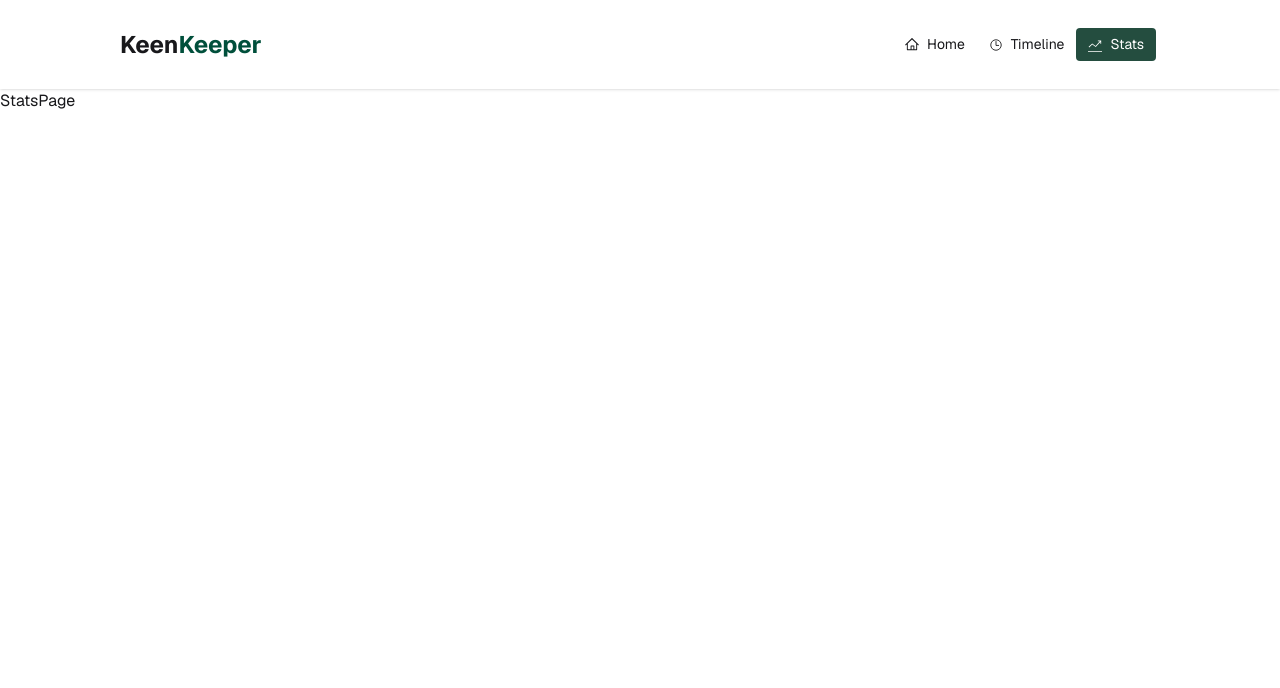
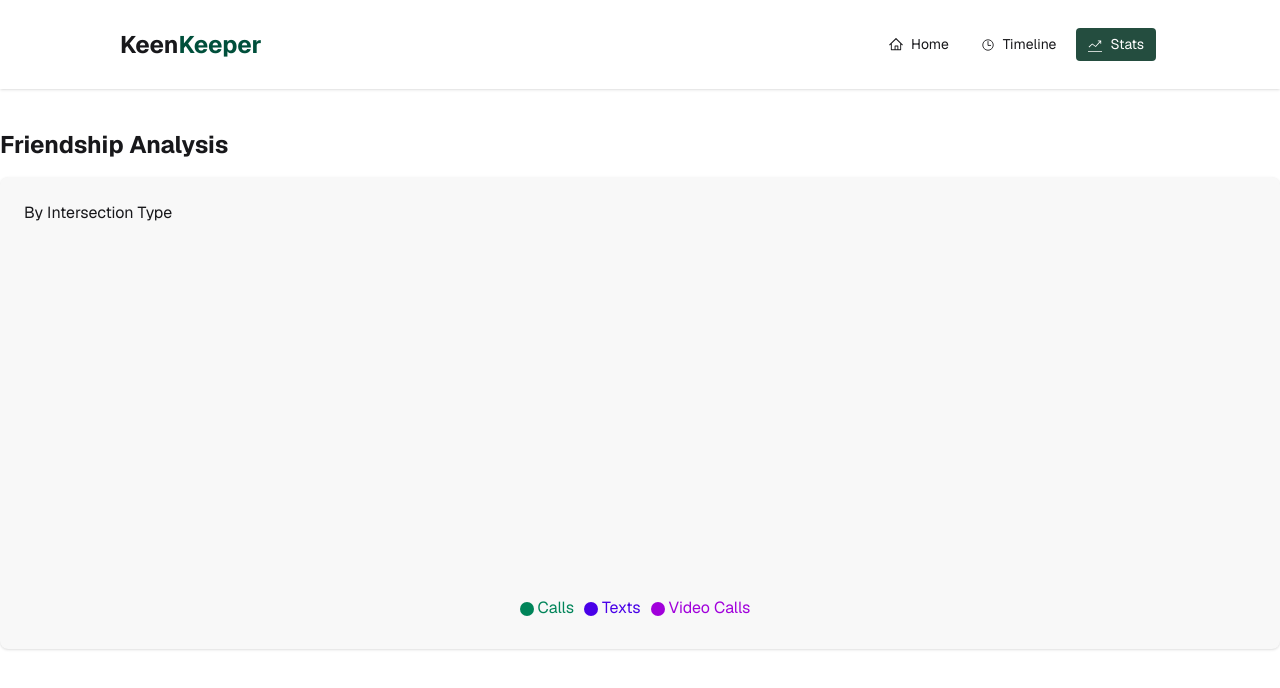
Before and after one commit to tafsin90/keen-keepers, a Next.js app: page /stats in a window 1280 px wide. Shown: the top 688 px of the page. Built offline with nearby package versions, Linux system fonts and the light colour scheme.

Commit message:
Pie chart

```diff
--- a/package.json
+++ b/package.json
@@ -13,7 +13,8 @@
     "react": "19.2.4",
     "react-dom": "19.2.4",
     "react-icons": "^5.6.0",
-    "react-toastify": "^11.1.0"
+    "react-toastify": "^11.1.0",
+    "recharts": "^3.8.1"
   },
   "devDependencies": {
     "@tailwindcss/postcss": "^4",
--- a/src/app/stats/page.jsx
+++ b/src/app/stats/page.jsx
@@ -1,9 +1,67 @@
-import React from 'react'
+"use client";
 
-const StatsPage = () => {
+import { getTimeline } from "@/utils/timeline";
+import { PieChart, Pie, Cell, Tooltip, ResponsiveContainer, Legend } from "recharts";
+
+const COLORS = ["#008459", "#4900E8", "#A100DB"];
+
+export default function MyPieChart() {
+  const entries = getTimeline();
+
+  const count =(type) => {
+    if (type === "Call") {
+      return entries.filter((entry) => entry.type === "Call").length;
+    }
+    if (type === "Text"){
+      return entries.filter(entry => entry.type === "Text").length
+    }
+    if (type === "Video Call"){
+      return entries.filter(entry => entry.type === "Video Call").length
+    }
+  }
+  const data = [
+    {
+      name: "Calls", value: count("Call")
+    },
+    { name: "Texts", value: count("Text")
+    },
+    {
+      name: "Video Calls", value: count("Video Call")
+    }
+  ]
+
   return (
-    <div>StatsPage</div>
-  )
+    <div className="w-7xl mx-auto mt-10">
+      <h2 className="text-2xl font-bold mb-4">Friendship Analysis</h2>
+      <div className="bg-base-200 shadow-sm rounded-lg p-6">
+        <h2>By Intersection Type</h2>
+        <ResponsiveContainer width="100%" height={400}>
+          <PieChart>
+            <Pie
+              data={data}
+              innerRadius="80%"
+              outerRadius="100%"
+              // Corner radius is the rounded edge of each pie slice
+              cornerRadius="50%"
+              fill="#8884d8"
+              // padding angle is the gap between each pie slice
+              paddingAngle={5}
+              dataKey="value"
+            >
+              {data.map((entry, index) => (
+                <Cell key={index} fill={COLORS[index]} />
+              ))}
+            </Pie>
+            <Tooltip />
+            <Legend
+              iconType="circle"
+              wrapperStyle={{
+                paddingTop: "20px",
+              }}
+            />
+          </PieChart>
+        </ResponsiveContainer>
+      </div>
+    </div>
+  );
 }
-
-export default StatsPage
--- a/src/components/navbar/Navbar.jsx
+++ b/src/components/navbar/Navbar.jsx
@@ -15,7 +15,7 @@ const Navbar = () => {
         </a>
       </div>
       <div className="flex-none">
-        <ul className="menu menu-horizontal px-1">
+        <ul className="menu menu-horizontal px-1 space-x-2">
           <li>
             <Link className={`${pathname === "/" ? "nav-btn " : ""}`} href="/">
               <RxHome />
```
Also changed, not shown: 1 other file (tests, documents, lock files or other folders).
